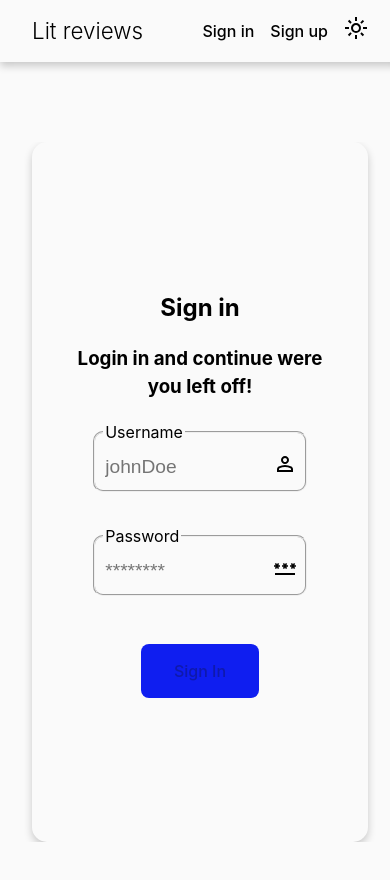
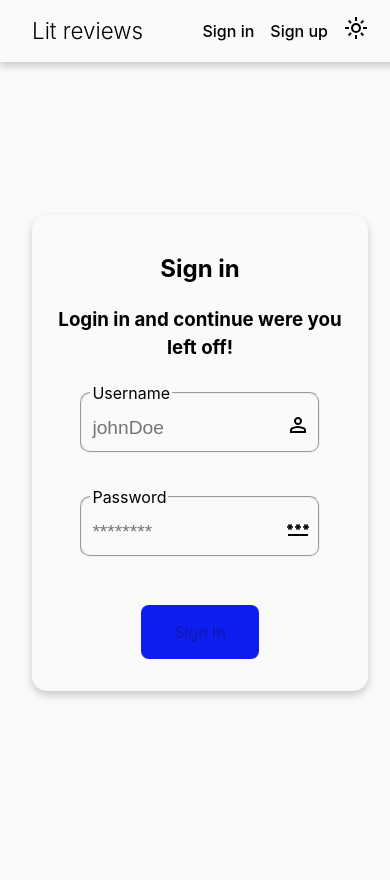
Before and after one commit to oskarlundemo/lit_reviews, a React (Vite) app in the folder client/public-app/: page /login in a window 390 px wide. Shown: the top 880 px of the page. After the commit the page ends 844 px from the top, so only its background shows below. Built offline with nearby package versions, Linux system fonts and the light colour scheme; no server answers; a web font is replaced by a local one.

Commit message:
CSS updates for deployment

```diff
--- a/client/public-app/src/App.css
+++ b/client/public-app/src/App.css
@@ -4,6 +4,7 @@
 .App {
     height: 100%;
     display: flex;
+    width: 100%;
     flex-direction: column;
 }
 
--- a/client/public-app/src/index.css
+++ b/client/public-app/src/index.css
@@ -48,6 +48,10 @@
   background-color: var(--background-color);
 }
 
+html, body {
+  overflow-x: hidden;
+  width: 100%;
+}
 
 
 @media screen and (max-width: 400px) {
--- a/client/public-app/src/styles/AboutSection.css
+++ b/client/public-app/src/styles/AboutSection.css
@@ -108,7 +108,8 @@
 }
 
 .left-container h2 {
-    margin: 0;
+    margin-top: 1rem;
+    margin-bottom: 0;
     text-align: center;
     text-wrap: nowrap;
     font-size: clamp(1.4rem, 3vw, 3rem);
@@ -137,6 +138,11 @@
     width: 50%;
 }
 
+
+
+@media screen and (max-width: 400px) {
+
+}
 
 
 
--- a/client/public-app/src/styles/Login.css
+++ b/client/public-app/src/styles/Login.css
@@ -8,6 +8,7 @@
     justify-self: center;
     align-self: center;
     justify-content: center;
+    margin: 0 2rem;
 }
 
 
@@ -19,7 +20,7 @@
     border-radius: 15px;
     align-self: center;
     padding: 8rem 2rem;
-    margin: 0 2rem;
+    margin: 0 1rem;
 }
 
 
@@ -105,9 +106,15 @@
         display: none;
     }
 
+
     .login-box {
         width: 100% !important;
         margin: 5rem 2rem;
+    }
+
+    .login-box-wrapper {
+        margin: 2rem;
+        padding: 1rem;
     }
 
     .login-box-left {
```
